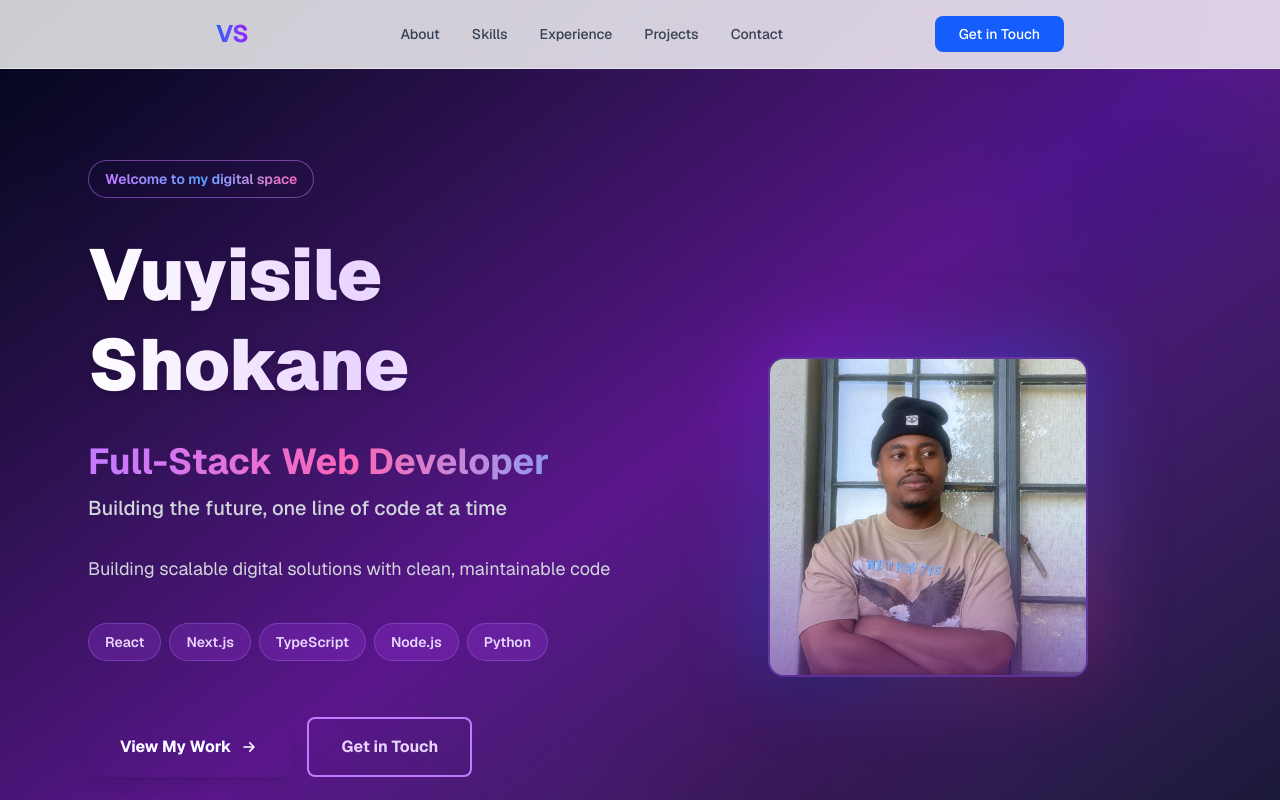
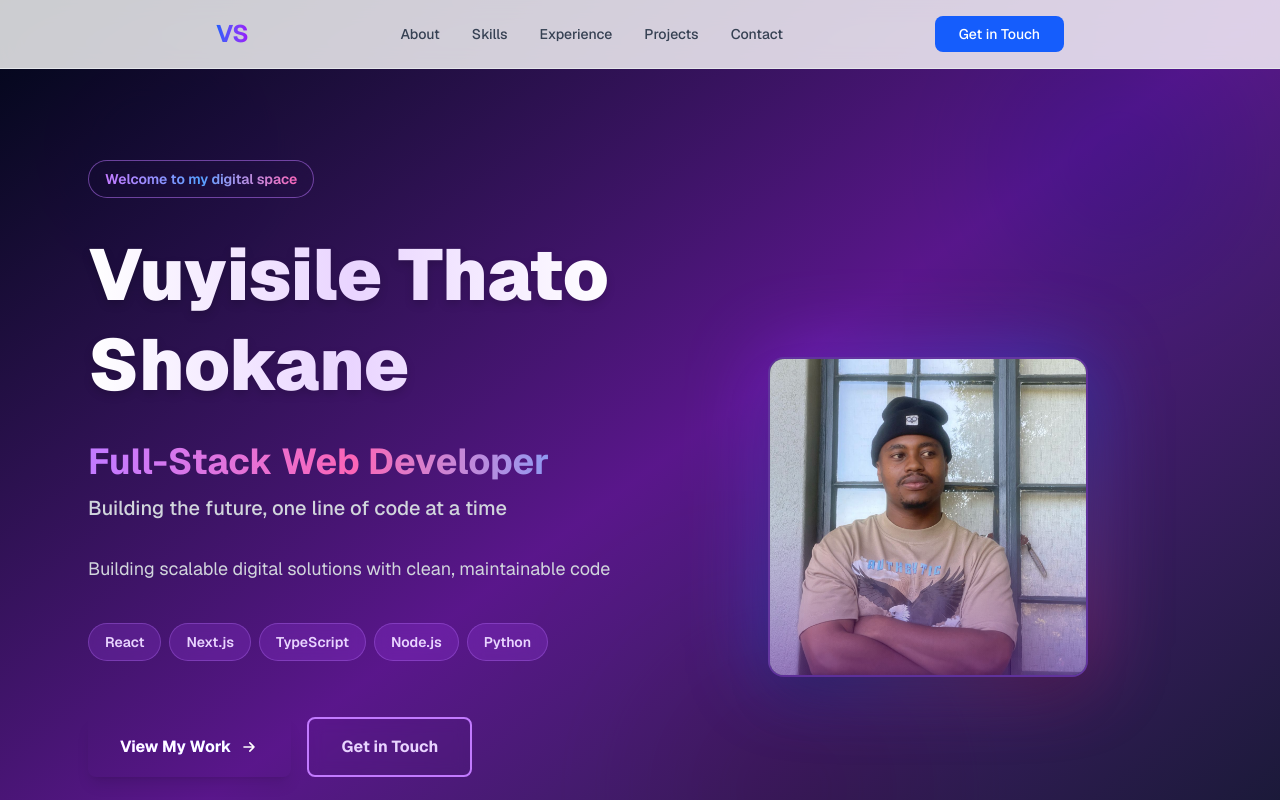
Before and after one commit to Vuyiato/portfolio, a Next.js app: page / in a window 1280 px wide. Shown: the top 800 px of the page. Built offline with nearby package versions, Linux system fonts and the light colour scheme.

Commit message:
Update name to include Thato

```diff
--- a/src/data/portfolio.ts
+++ b/src/data/portfolio.ts
@@ -1,7 +1,7 @@
 import { Experience, Project, Skill } from "@/types";
 
 export const portfolioData = {
-  name: "Vuyisile Shokane",
+  name: "Vuyisile Thato Shokane",
   title: "Full-Stack Web Developer",
   subtitle: "Building scalable digital solutions with clean, maintainable code",
   bio: "Graduate Computer Science student passionate about web development and solving complex problems. Experienced in designing and developing responsive, user-focused applications. Proven ability to work in teams, analyze requirements, and translate them into functional solutions. Background in IT support and AV systems strengthens my systems thinking and troubleshooting skills.",
```
